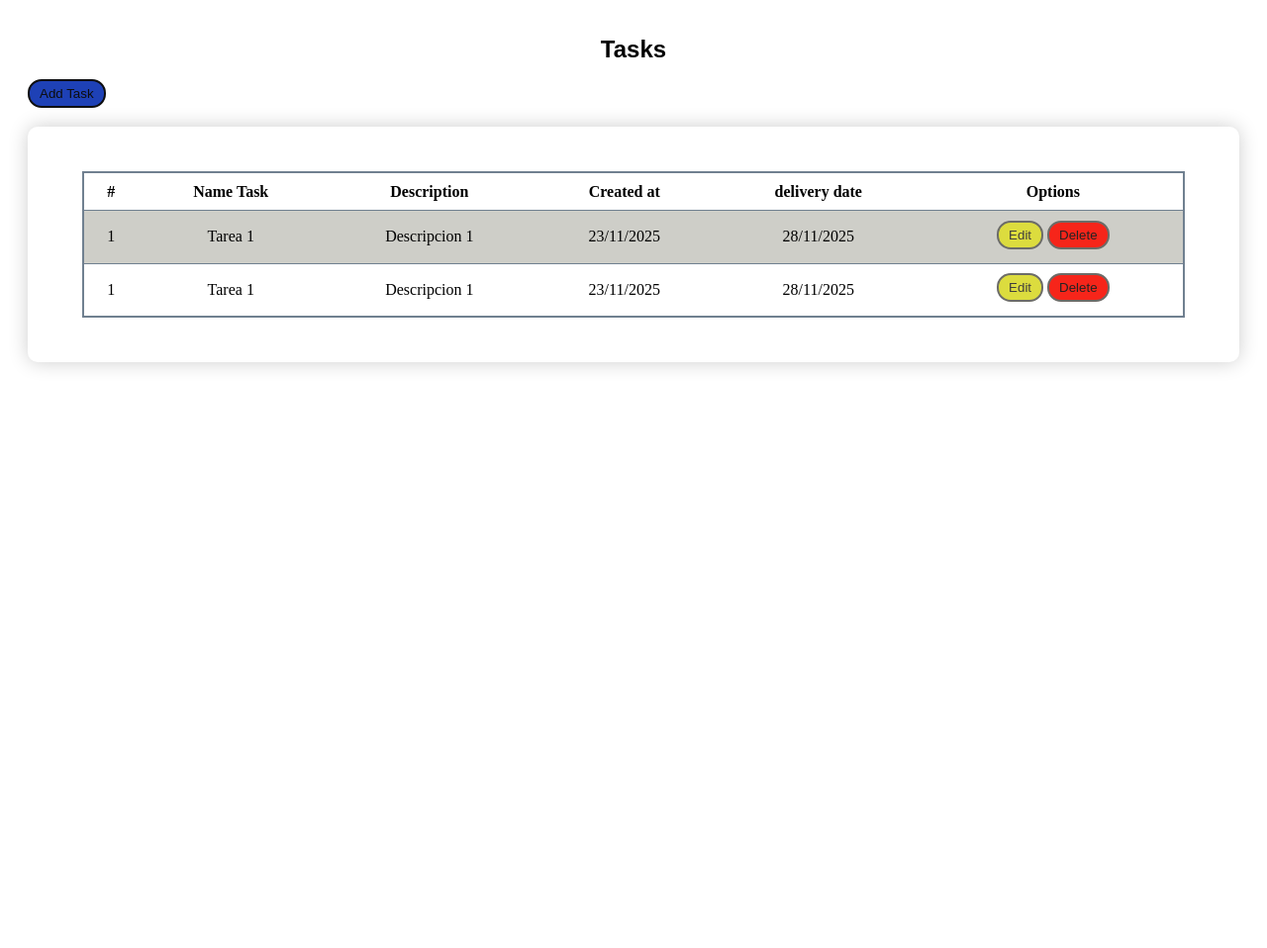
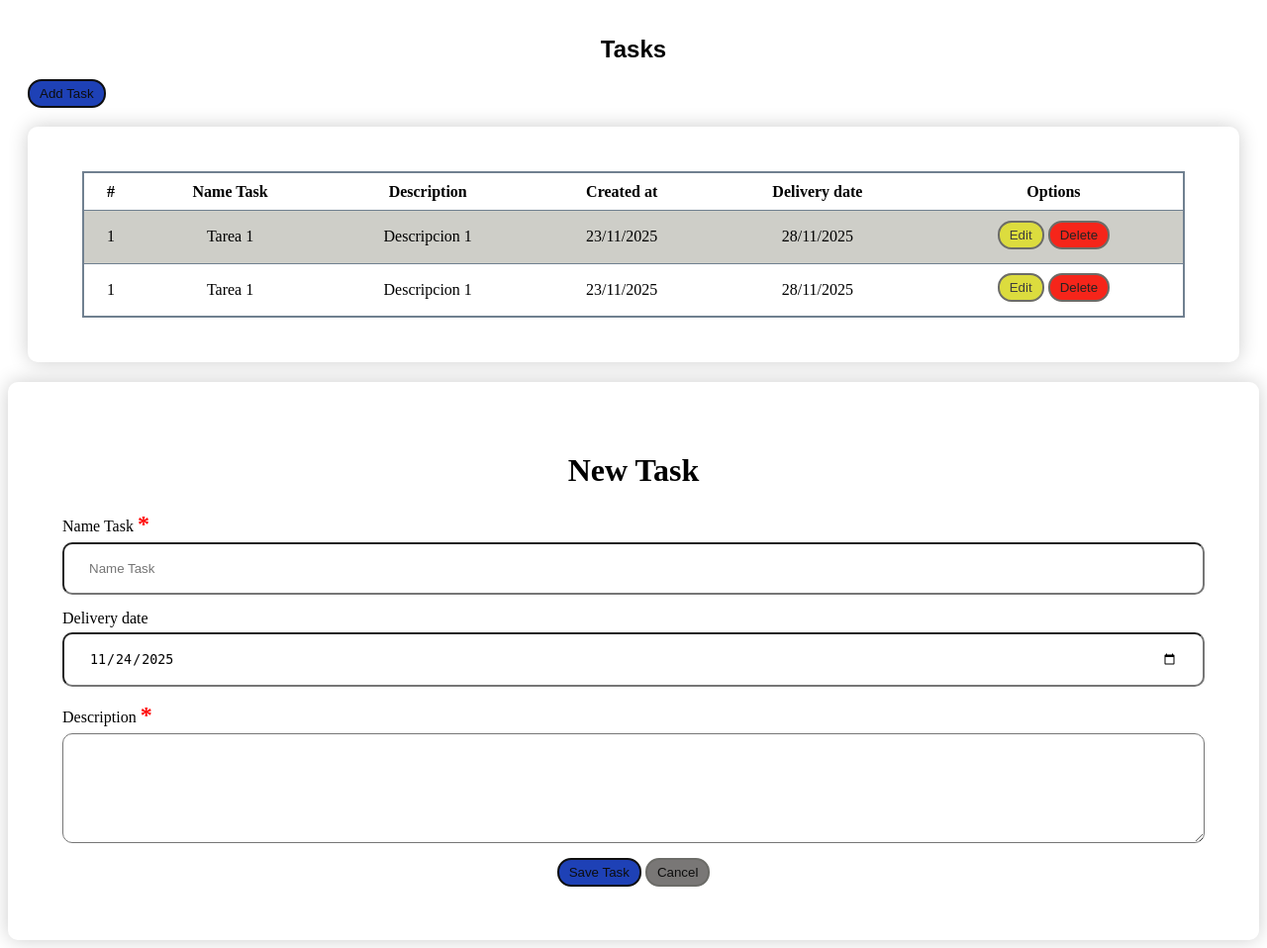
Before and after one commit to devluisteran/terra-energy-prueba-tecnica, a PHP site: page / in a window 1280 px wide. Shown: the whole page at 99% size. Before the commit the page ends 373 px from the top, so only its background shows below. Run offline with PHP 8.4, Linux system fonts and the light colour scheme; some libraries are stand-ins or nearby versions.

Commit message:
new component add_task for index & new library jquery

```diff
--- /dev/null
+++ b/frontend/components/add_task.php
@@ -0,0 +1,28 @@
+<?php
+    $date_now = date('Y-m-d');
+    $min_date = date('Y-m-d',strtotime($date_now.' - 1 month'));
+?>
+<div class="modal" id="modal-add-task">
+    <div class="div-form">
+        <form action="" id="form-add-task">
+            <h1 class="Title">New Task</h1>
+            <div class="form-group">
+                <label for="nameTask">Name Task <span class="required">*</span></label>
+                <input type="text" require name="nameTask" id="nameTask" placeholder="Name Task">
+            </div>
+            <div class="form-group">
+                <label for="deliveryDate">Delivery date </label>
+                <input type="date" min="<?= $min_date ?>" value="<?= $date_now ?>" name="deliveryDate" id="deliveryDate" >
+            </div>
+            <div class="form-group">
+                <label for="description">Description <span class="required">*</span></label>
+                <textarea rows="5" require name="description" id="descriptionTask"></textarea>
+            </div>
+            <div>
+                <?= showBtnPrimary("btn_save_task","Save Task") ?>
+                <button type="button" class="btn-cancel" id="close_modal_task">Cancel</button>
+            </div>
+        </form>
+
+    </div>
+</div>
--- /dev/null
+++ b/frontend/functions/add_task.js
@@ -0,0 +1,27 @@
+$(document).ready(function(){
+    $("#btn-add-task").on("click",(e)=>{
+        e.preventDefault();
+        console.log("abriendo modal...");
+        $("#modal-add-task").modal();
+    });
+
+    $("#close_modal_task").on("click",(e)=>{
+        e.preventDefault();
+        console.log("cerrando modal...");
+        $.modal.close();
+    });
+
+    $("#form-add-task").submit((e)=>{
+        e.preventDefault();
+        console.log("save...");
+        let nameTask = $("#nameTask").val();
+        let description = $("#descriptionTask").val();
+
+        if(nameTask == "" || description ==""){
+            alert("Name Task and Description are required");
+            return;
+        }
+
+
+    });
+});
--- a/frontend/index.php
+++ b/frontend/index.php
@@ -10,6 +10,10 @@
     <meta name="viewport" content="width=device-width, initial-scale=1.0">
     <link rel="stylesheet" href="./styles/index.css">
     <title>Tasks</title>
+
+    <script src="https://code.jquery.com/jquery-3.7.1.js" integrity="sha256-eKhayi8LEQwp4NKxN+CfCh+3qOVUtJn3QNZ0TciWLP4=" crossorigin="anonymous"></script>
+    <script src="https://cdnjs.cloudflare.com/ajax/libs/jquery-modal/0.9.1/jquery.modal.min.js"></script>
+    <link rel="stylesheet" href="https://cdnjs.cloudflare.com/ajax/libs/jquery-modal/0.9.1/jquery.modal.min.css" />
 </head>
 
 <body>
@@ -27,7 +31,7 @@
                             <th>Name Task</th>
                             <th>Description</th>
                             <th>Created at</th>
-                            <th>delivery date</th>
+                            <th>Delivery date</th>
                             <th>Options</th>
                         </tr>
                     </thead>
@@ -64,6 +68,8 @@
         </div>
 
     </div>
+    <?php include("./components/add_task.php"); ?>
+    <script src="./functions/add_task.js"></script>
 </body>
 
 </html>
--- a/frontend/styles/index.css
+++ b/frontend/styles/index.css
@@ -71,3 +71,46 @@ tbody tr td{
     cursor: pointer;
 
 }
+.btn-cancel{
+    padding: 5px 10px;
+    border: 2px solid rgb(108, 108, 104);
+    border-radius: 14px;
+    margin-bottom: 4px;
+    background-color: rgb(121, 119, 118);
+    color: rgb(13, 13, 13);
+    cursor: pointer;
+
+}
+
+/* style form */
+form{
+    padding: 50px 55px;
+    box-shadow: 0 0 20px rgb(0, 0, 0,0.2);
+    border-radius: 10px;
+    text-align: center;
+    width: 340;
+}
+
+form .form-group{
+    display: flex;
+    flex-direction: column;
+    text-align: left;
+    margin-bottom: 15px;
+}
+
+.form-group label{
+    font-size: 16px;
+    font-weight: 500;
+    margin-bottom: 5px;
+}
+
+input, textarea{
+    padding: 17px 25px;
+    border-radius: 10px;
+}
+
+.required{
+    color: red;
+    font-weight: bold;
+    font-size: x-large;
+}
```
